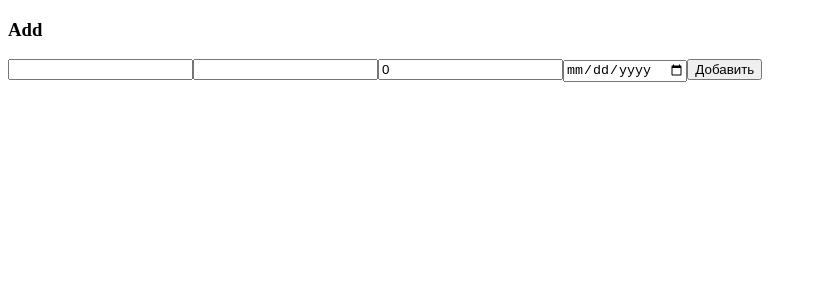
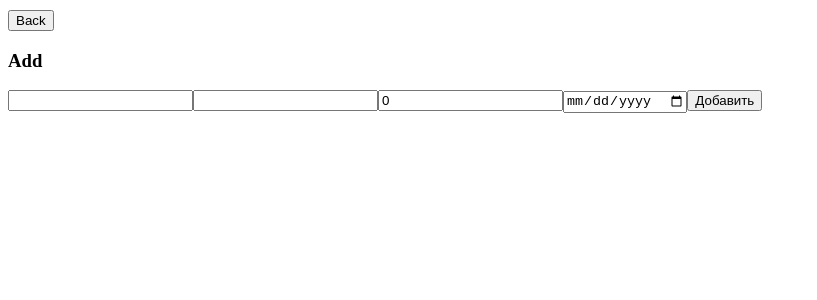
Before and after one commit to Denchik23083/books-ng, an Angular app: page /add in a window 1280 px wide. Shown: the top 300 px of the page, without its empty margins (0-817 px from the left). Built offline with nearby package versions, Linux system fonts and the light colour scheme.

Commit message:
template of update and remove

```diff
--- a/src/app/components/add-books/add-books.component.html
+++ b/src/app/components/add-books/add-books.component.html
@@ -1,3 +1,7 @@
+<div class="button">
+    <button><a routerLink="/" class="link">Back</a></button>
+</div>
+
 <form #form="ngForm" (ngSubmit)="submit(form)">
     <h3>Add</h3>
     <input [(ngModel)] = 'book.title' name='title'/>
--- a/src/app/components/add-books/add-books.component.scss
+++ b/src/app/components/add-books/add-books.component.scss
@@ -0,0 +1,7 @@
+.button{
+    margin-top: 10px;
+}
+.link{
+    text-decoration: none;
+    color: black;
+}
--- a/src/app/components/add-books/add-books.component.ts
+++ b/src/app/components/add-books/add-books.component.ts
@@ -1,6 +1,7 @@
 import { Component, OnInit } from '@angular/core';
 import { NgForm } from '@angular/forms';
 import { BookModel, BooksService } from '../services/books-service';
+import { Router } from '@angular/router';
 
 @Component({
   selector: 'app-add-books',
@@ -17,7 +18,7 @@ export class AddBooksComponent implements OnInit {
     publishDate: null as any
   };
 
-  constructor(private readonly service: BooksService) { }
+  constructor(private readonly service: BooksService, private router: Router) { }
 
   ngOnInit(): void {
   }
@@ -27,6 +28,7 @@ export class AddBooksComponent implements OnInit {
     this.service.add(newBook).subscribe(() => {
       form.resetForm();
     })
+    this.router.navigate(['/']);
   }
 
 }
--- a/src/app/components/books/books.component.html
+++ b/src/app/components/books/books.component.html
@@ -6,6 +6,10 @@
         Автор: {{book.author}}<br>
         Страниц: {{book.pagesCount}}<br>
         Дата: {{book.publishDate}}<br>
+        <div class="button">
+            <button class="foo"><a routerLink="/update" class="link">Update</a></button>
+            <button class="foo" (click)="remove()">Remove</button>
+        </div>
     </span><br>
 </div>
 <div class="button">
--- a/src/app/components/books/books.component.scss
+++ b/src/app/components/books/books.component.scss
@@ -1,5 +1,8 @@
 .button{
     margin-top: 10px;
+}
+.foo{
+    margin-right: 10px;
 }
 .link{
     text-decoration: none;
--- a/src/app/components/books/books.component.ts
+++ b/src/app/components/books/books.component.ts
@@ -26,4 +26,8 @@ export class BooksComponent implements OnInit {
     this.isLoading = false;
   }
 
+  remove(): void{
+    console.log("Hallo");
+  }
+
 }
```
